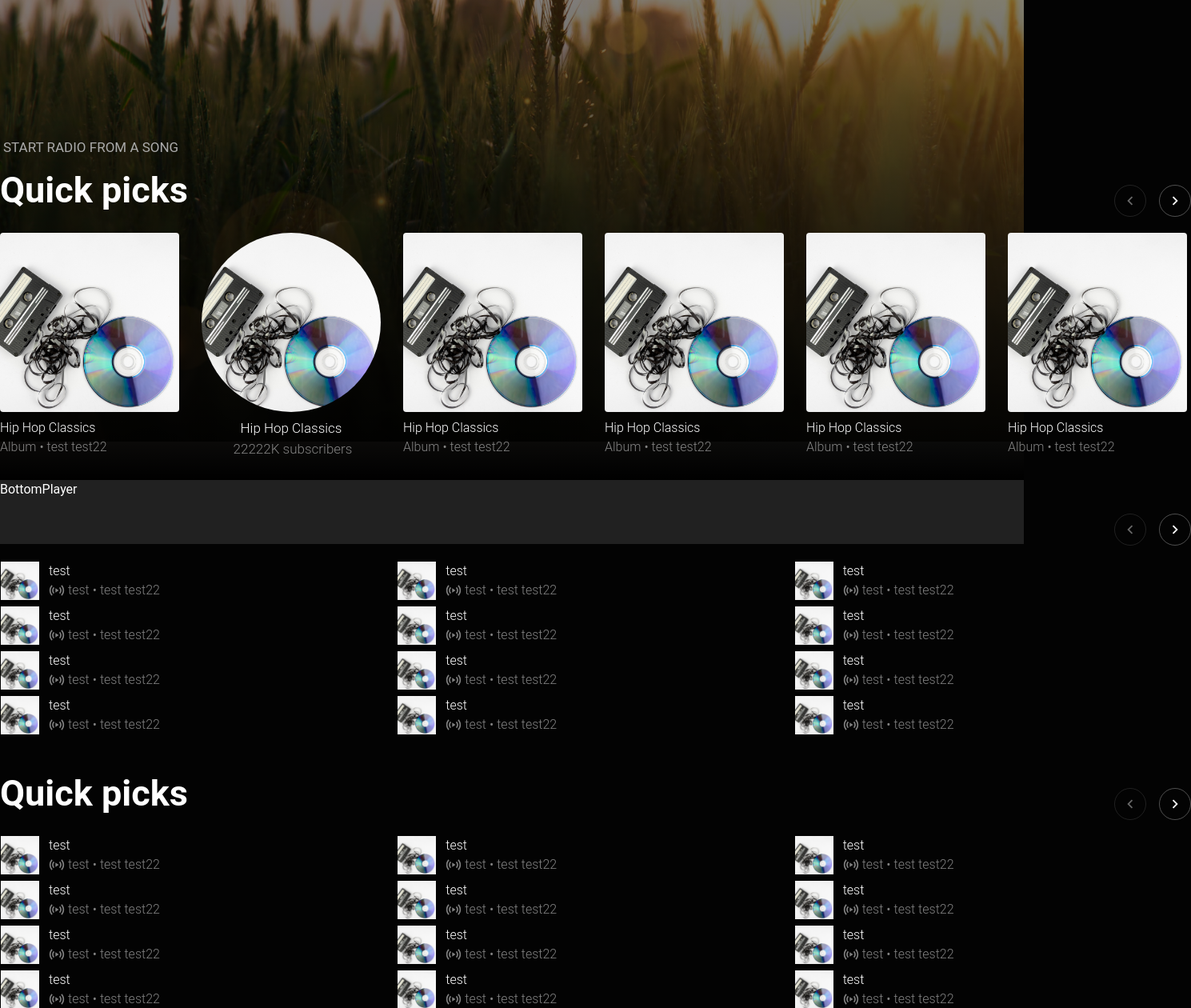
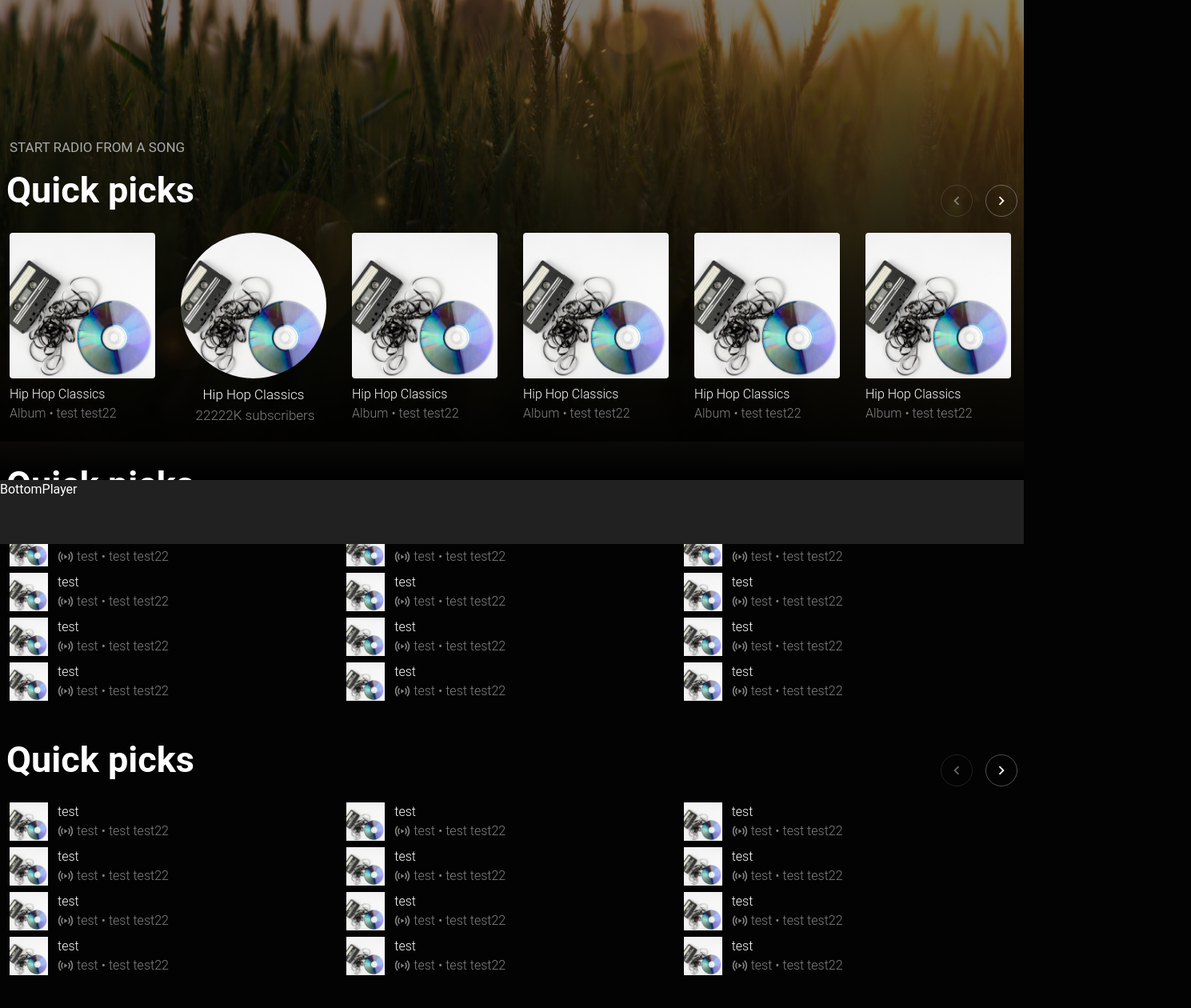
Before and after one commit to emirhancirmencik/ytmusic-clone, a React (Create React App) app: page / in a window 1280 px wide. Shown: the part 120-1380 px from the top of the page at 80% size, 1489 px wide, since content can reach past the window. Built offline with nearby package versions, Linux system fonts and the light colour scheme.

Commit message:
Medium responsive.

```diff
--- a/src/Components/Home/AlbumList/AlbumListElement.js
+++ b/src/Components/Home/AlbumList/AlbumListElement.js
@@ -1,10 +1,9 @@
 import React from "react";
-import { Icon } from "../../../image/Icons";
 import Cover from "./Cover";
 
 function AlbumListElement() {
   return (
-    <div className="group w-full flex flex-col mb-2 ml-7">
+    <div className="group w-full flex mylistelement flex-col ytmedmax:pl-1 mb-2 ml-7">
       <Cover />
       <div className="flex mt-2 w-full font-light flex-col text-white ">
         <div className="hover:underline align-left cursor-pointer">
--- a/src/Components/Home/AlbumList/Cover.js
+++ b/src/Components/Home/AlbumList/Cover.js
@@ -28,18 +28,18 @@ function Cover() {
   }
 
   return (
-    <div ref={myref} className="flex cursor-pointer relative">
+    <div ref={myref} className="flex w-full cursor-pointer relative">
       <img
         src={cover}
         alt="cover"
         width="100%"
         height="100%"
-        className={`w-56 h-56 rounded object-cover`}
+        className={`ytmedmax:w-[182px] ytmedmax:h-[182px] ytmedmin:w-56 ytmedmin:h-56 rounded object-cover`}
       />
 
       <>
         <div
-          className="w-56 h-56 absolute hidden items-center justify-center rounded group-hover:flex"
+          className="ytmedmax:w-[182px] ytmedmax:h-[182px] ytmedmin:w-56 ytmedmin:h-56  absolute hidden items-center justify-center rounded group-hover:flex"
           style={{
             backgroundImage:
               "linear-gradient(rgba(0,0,0,0.502),rgba(0,0,0,0),rgba(0,0,0,0))",
--- a/src/Components/Home/ArtistList/ArtistListElement.js
+++ b/src/Components/Home/ArtistList/ArtistListElement.js
@@ -3,14 +3,14 @@ import cover from "../../../image/cover.jpg";
 
 function ArtistListElement() {
   return (
-    <div className="group w-full flex flex-col mb-2 ml-7 relative text-[17px]">
+    <div className="group w-full flex flex-col mb-2 ml-7 ytmedmax:pl-1 relative text-[17px]">
       <div className="flex cursor-pointer relative">
         <img
           src={cover}
           alt="cover"
           width="100%"
           height="100%"
-          className={`w-56 h-56 rounded-full object-cover`}
+          className={`ytmedmax:w-[182px] ytmedmax:h-[182px] ytmedmin:w-56 ytmedmin:h-56 rounded-full object-cover`}
         />
       </div>
       <div className="flex mt-2 w-full font-light flex-col text-white items-center ">
--- a/src/Components/Home/List.js
+++ b/src/Components/Home/List.js
@@ -9,7 +9,7 @@ function List(props) {
   const type = props.type;
 
   return (
-    <div className="w-[1489px] pt-8 mx-auto z-20">
+    <div className="ytmedmax:w-[1264px] ytmedmin:w-[1489px] pt-8 mx-auto z-20">
       {props.strapline && (
         <div
           className={`${
@@ -24,17 +24,59 @@ function List(props) {
         <ScrollButtons
           element={ref}
           offsetNumber={type === "Mini" ? 3 : 6}
-          elementNumber={type === "Mini" ? 6 : 18}
+          elementNumber={type === "Mini" ? 13 : 18}
           marginValue={type === "Mini" ? 0 : 14}
         />
       </div>
       <div
         ref={ref}
-        className="flex mylist w-full overflow-x-auto  max-h-30 scroll-smooth mt-5"
+        className="flex mylist w-full overflow-x-scroll box-border max-h-30 scroll-smooth mt-5"
       >
         {type === "Mini" ? (
           <>
             <div className="mylist flex flex-col w-1/3 flex-shrink-0">
+              <MiniListElement />
+              <MiniListElement />
+              <MiniListElement />
+              <MiniListElement />
+            </div>
+            <div className="flex flex-col w-1/3 flex-shrink-0">
+              <MiniListElement />
+              <MiniListElement />
+              <MiniListElement />
+              <MiniListElement />
+            </div>
+            <div className="flex flex-col w-1/3 flex-shrink-0">
+              <MiniListElement />
+              <MiniListElement />
+              <MiniListElement />
+              <MiniListElement />
+            </div>
+            <div className="flex flex-col w-1/3 flex-shrink-0">
+              <MiniListElement />
+              <MiniListElement />
+              <MiniListElement />
+              <MiniListElement />
+            </div>
+            <div className="flex flex-col w-1/3 flex-shrink-0">
+              <MiniListElement />
+              <MiniListElement />
+              <MiniListElement />
+              <MiniListElement />
+            </div>
+            <div className="flex flex-col w-1/3 flex-shrink-0">
+              <MiniListElement />
+              <MiniListElement />
+              <MiniListElement />
+              <MiniListElement />
+            </div>
+            <div className="mylist flex flex-col w-1/3 flex-shrink-0">
+              <MiniListElement />
+              <MiniListElement />
+              <MiniListElement />
+              <MiniListElement />
+            </div>
+            <div className="flex flex-col w-1/3 flex-shrink-0">
               <MiniListElement />
               <MiniListElement />
               <MiniListElement />
--- a/src/Components/Home/MiniList/MiniListElement.js
+++ b/src/Components/Home/MiniList/MiniListElement.js
@@ -5,7 +5,7 @@ import Cover from "./Cover";
 
 function MiniListElement() {
   return (
-    <div className="group w-full flex mb-2 ml-7 pl-[1px] z-10 relative">
+    <div className="group w-full flex mb-2 ml-7 pl-1 z-10 relative">
       <Cover />
       <div className="flex ml-3 w-2/3 font-light flex-col text-white group-hover:w-1/3 ">
         <a href="#/" className="hover:underline ">
--- a/src/Components/Home/ScrollButtons.js
+++ b/src/Components/Home/ScrollButtons.js
@@ -7,6 +7,11 @@ function ScrollButtons(props) {
   const slideScroll = () => {
     const position = props.element.current.scrollLeft;
     setScrollPosition(position);
+    console.log(
+      position,
+
+      props.element.current.scrollWidth - props.element.current.offsetWidth
+    );
   };
 
   useEffect(() => {
@@ -35,12 +40,8 @@ function ScrollButtons(props) {
       </button>
       <div
         className={`border rotate-180 border-whitealpha2 rounded-full w-10 h-10 p-2  cursor-pointer transition-colors ease-in ${
-          scrollPosition ===
-          Math.floor(
-            (props.elementNumber - props.offsetNumber) *
-              (props.element.current.scrollWidth / props.elementNumber)
-          ) +
-            props.marginValue
+          props.element.current.offsetWidth + scrollPosition >=
+          props.element.current.scrollWidth
             ? "opacity-40 cursor-default"
             : "hover:bg-whitealpha2 active:scale-90"
         }`}
--- a/src/style.css
+++ b/src/style.css
@@ -727,20 +727,12 @@ html::-webkit-scrollbar-thumb:hover,  .overflow-y-scroll::-webkit-scrollbar-thum
   margin-left: 0.75rem;
 }
 
-.ml-8 {
-  margin-left: 2rem;
+.box-border {
+  box-sizing: border-box;
 }
 
-.ml-\[-1\] {
-  margin-left: -1;
-}
-
-.ml-\[-1px\] {
-  margin-left: -1px;
-}
-
-.box-border {
-  box-sizing: border-box;
+.box-content {
+  box-sizing: content-box;
 }
 
 .flex {
@@ -787,12 +779,12 @@ html::-webkit-scrollbar-thumb:hover,  .overflow-y-scroll::-webkit-scrollbar-thum
   height: 2.5rem;
 }
 
+.h-12 {
+  height: 3rem;
+}
+
 .h-56 {
   height: 14rem;
-}
-
-.h-12 {
-  height: 3rem;
 }
 
 .min-h-\[24px\] {
@@ -811,10 +803,6 @@ html::-webkit-scrollbar-thumb:hover,  .overflow-y-scroll::-webkit-scrollbar-thum
   width: calc(100% - 12px);
 }
 
-.w-\[1489px\] {
-  width: 1489px;
-}
-
 .w-1\/3 {
   width: 33.333333%;
 }
@@ -827,16 +815,8 @@ html::-webkit-scrollbar-thumb:hover,  .overflow-y-scroll::-webkit-scrollbar-thum
   width: 2.5rem;
 }
 
-.w-56 {
-  width: 14rem;
-}
-
 .w-12 {
   width: 3rem;
-}
-
-.w-\[497px\] {
-  width: 497px;
 }
 
 .w-2\/3 {
@@ -910,6 +890,10 @@ html::-webkit-scrollbar-thumb:hover,  .overflow-y-scroll::-webkit-scrollbar-thum
 
 .overflow-x-auto {
   overflow-x: auto;
+}
+
+.overflow-x-scroll {
+  overflow-x: scroll;
 }
 
 .overflow-y-scroll {
@@ -1071,24 +1055,20 @@ html::-webkit-scrollbar-thumb:hover,  .overflow-y-scroll::-webkit-scrollbar-thum
   padding-top: 2rem;
 }
 
+.pl-1 {
+  padding-left: 0.25rem;
+}
+
 .pr-5 {
   padding-right: 1.25rem;
 }
 
-.pl-1 {
-  padding-left: 0.25rem;
+.pl-\[1px\] {
+  padding-left: 1px;
 }
 
-.pl-\[-1\] {
-  padding-left: -1;
-}
-
-.pl-\[-1px\] {
-  padding-left: -1px;
-}
-
-.pl-\[1px\] {
-  padding-left: 1px;
+.pl-\[2px\] {
+  padding-left: 2px;
 }
 
 .text-\[20px\] {
@@ -1296,14 +1276,62 @@ html::-webkit-scrollbar-thumb:hover,  .overflow-y-scroll::-webkit-scrollbar-thum
   }
 }
 
-@media (max-width: 616px) {
+@media (max-width: 615px) {
   .smlmax\:hidden {
     display: none;
   }
 }
 
-@media (min-width: 615px) {
+@media (min-width: 616px) {
   .smlmin\:hidden {
     display: none;
   }
 }
+
+@media (max-width: 1577px) {
+  .ytmedmax\:ml-4 {
+    margin-left: 1rem;
+  }
+
+  .ytmedmax\:h-\[182px\] {
+    height: 182px;
+  }
+
+  .ytmedmax\:w-\[1264px\] {
+    width: 1264px;
+  }
+
+  .ytmedmax\:w-\[182px\] {
+    width: 182px;
+  }
+
+  .ytmedmax\:pl-1 {
+    padding-left: 0.25rem;
+  }
+}
+
+@media (min-width: 1578px) {
+  .ytmedmin\:ml-7 {
+    margin-left: 1.75rem;
+  }
+
+  .ytmedmin\:h-56 {
+    height: 14rem;
+  }
+
+  .ytmedmin\:h-\[244px\] {
+    height: 244px;
+  }
+
+  .ytmedmin\:w-\[1489px\] {
+    width: 1489px;
+  }
+
+  .ytmedmin\:w-56 {
+    width: 14rem;
+  }
+
+  .ytmedmin\:w-\[244px\] {
+    width: 244px;
+  }
+}
--- a/tailwind.config.js
+++ b/tailwind.config.js
@@ -6,8 +6,10 @@ module.exports = {
     screens: {
       tabletmax: { max: "936px" },
       tabletmin: "937px",
-      smlmax: { max: "616px" },
-      smlmin: "615px",
+      smlmax: { max: "615px" },
+      smlmin: "616px",
+      ytmedmax: { max: "1577px" },
+      ytmedmin: "1578px",
     },
     extend: {
       backgroundImage: {
```
